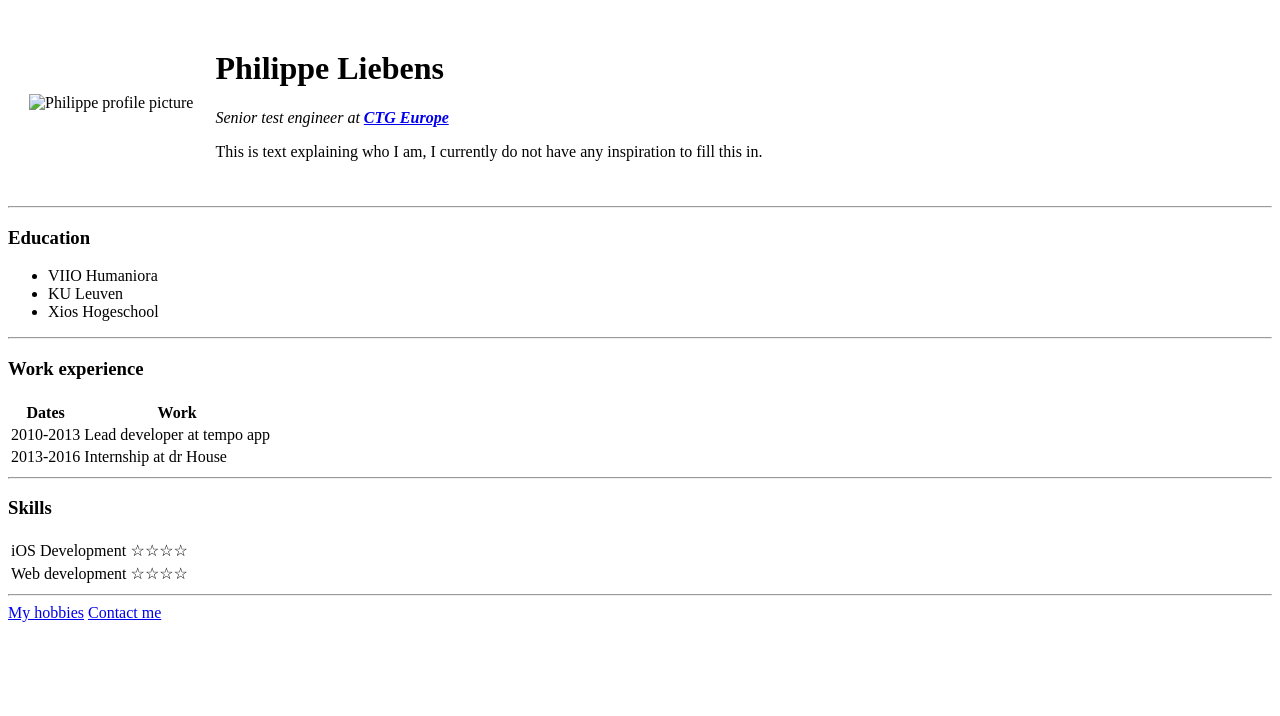
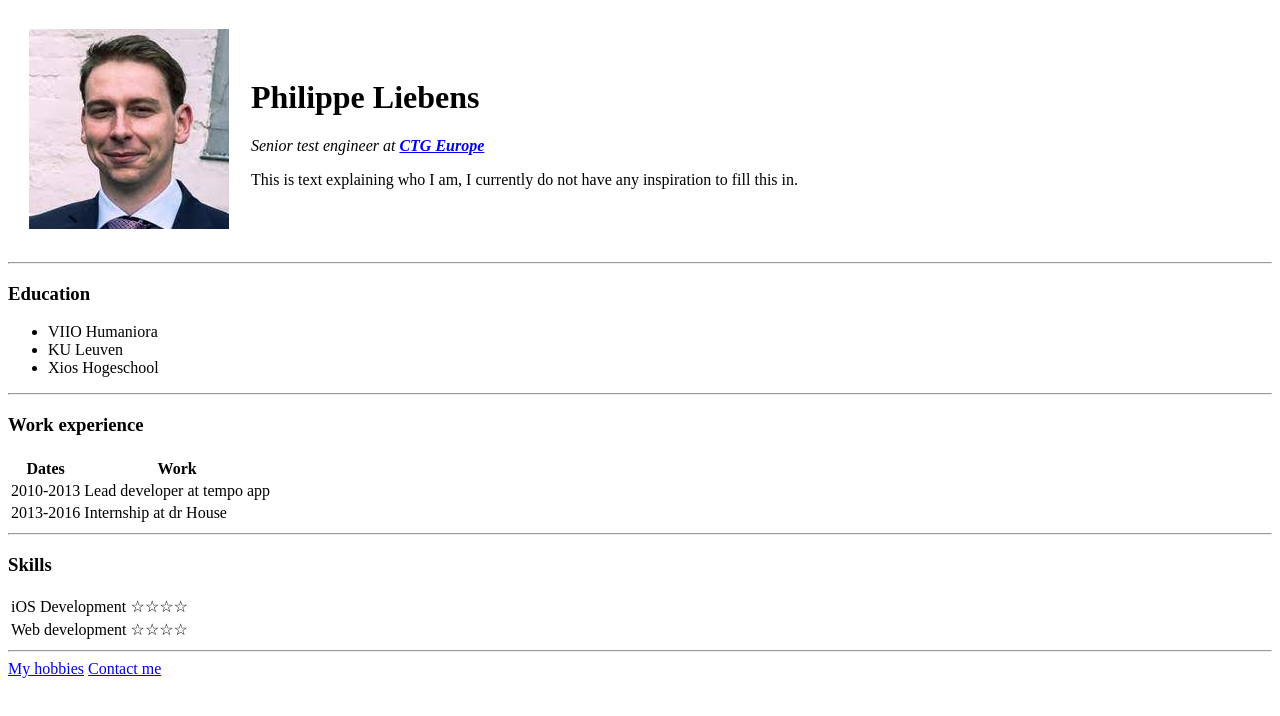
Before and after one commit to liebmeister/cv, a plain HTML site: page index.html in a window 1280 px wide. Drawn offline with Linux system fonts and the light colour scheme.

Commit message:
Changes to image path on index.html file

```diff
--- a/index.html
+++ b/index.html
@@ -9,7 +9,7 @@
 <body>
   <table cellspacing="20">
     <tr>
-      <td><img src="profilepic.jpg" alt="Philippe profile picture"></td>
+      <td><img src="images/profilepic.jpg" alt="Philippe profile picture"></td>
       <td>
         <h1>Philippe Liebens</h1>
         <p><em>Senior test engineer at <strong><a href="https://www.ctg.com">CTG Europe</a></strong></em></p>
```
